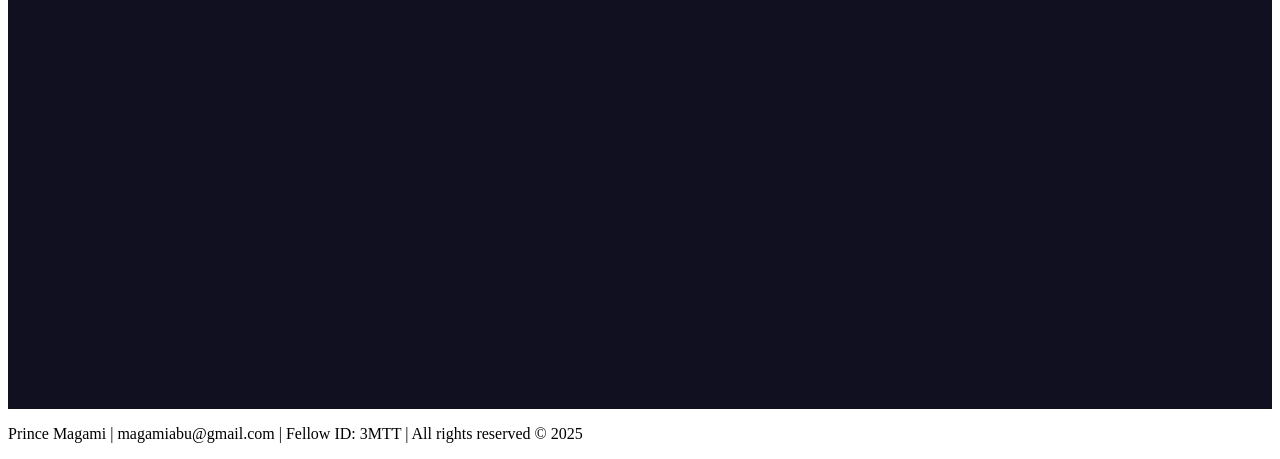
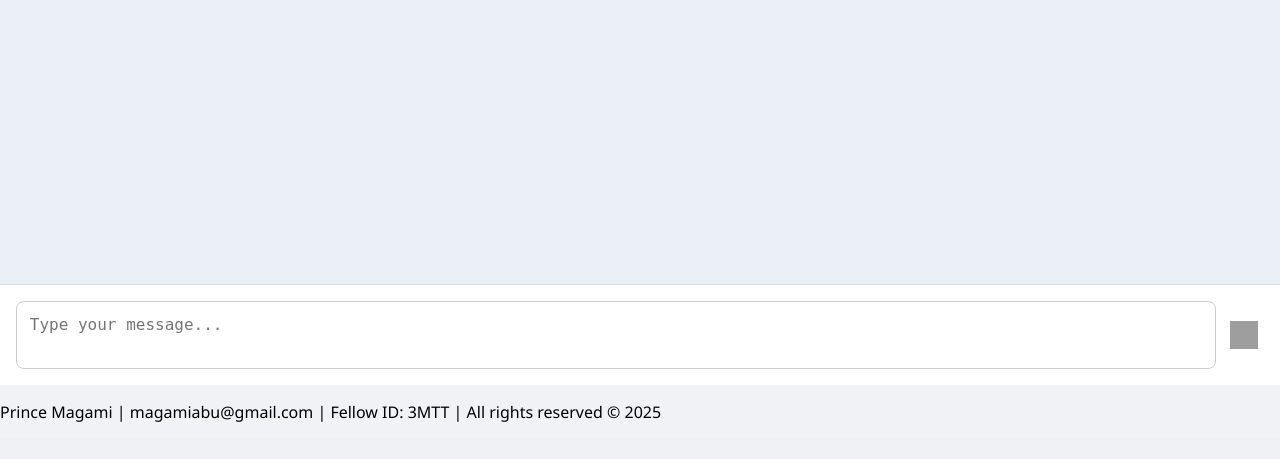
Before and after one commit to Prince-Magami/PMAI, a FastAPI app: template templates/chat.html in a window 1280 px wide. Shown: the part 535-994 px from the top of the page. After the commit the page ends 957 px from the top, so only its background shows below. Run offline with FastAPI, Linux system fonts and the light colour scheme; the template is opened without the code that fills it, so the values that code supplies are empty; grey boxes are pictures that could not be loaded.

Commit message:
Update chat.css

```diff
--- a/static/chat.css
+++ b/static/chat.css
@@ -1,115 +1,68 @@
-/* chat.css - Modern Chat UI for PMAI */
+body {
+  margin: 0;
+  font-family: 'Segoe UI', Tahoma, Geneva, Verdana, sans-serif;
+  background: #f0f2f5;
+}
 
 .chat-wrapper {
   display: flex;
   flex-direction: column;
   height: 100vh;
-  padding: 1rem 2rem;
-  background-color: #101020;
-  color: #fff;
 }
 
-.chat-header {
-  font-size: 1.4rem;
-  font-weight: 600;
-  color: #00ffc8;
-  margin-bottom: 1rem;
+.controls {
+  display: flex;
+  justify-content: center;
+  gap: 1rem;
+  padding: 1rem;
+  background: #ffffff;
+  box-shadow: 0 2px 4px rgba(0,0,0,0.1);
+  z-index: 1;
 }
 
-#mode-controls {
-  display: flex;
-  gap: 1rem;
-  margin-bottom: 1.2rem;
-  align-items: center;
-  flex-wrap: wrap;
+.controls select {
+  padding: 0.5rem;
+  font-size: 1rem;
+  border-radius: 5px;
+  border: 1px solid #ccc;
 }
 
-#mode, #lang {
-  padding: 0.6rem;
-  font-size: 1rem;
-  border-radius: 6px;
-  border: none;
-  background: #1c1c2f;
-  color: #f2f2f2;
+.chat-log {
+  flex-grow: 1;
+  overflow-y: auto;
+  padding: 1rem;
+  background: #eaf0f6;
 }
 
-#chat-window {
-  flex: 1;
-  overflow-y: auto;
-  padding-right: 0.5rem;
+.chat-form {
   display: flex;
-  flex-direction: column;
-  gap: 1rem;
-  scroll-behavior: smooth;
-  border-top: 1px solid #222;
-  padding-top: 1rem;
+  padding: 1rem;
+  background: #ffffff;
+  border-top: 1px solid #ddd;
 }
 
-.message {
-  display: flex;
-  flex-direction: column;
-  gap: 0.2rem;
-  background-color: #1c1c2f;
-  padding: 1rem;
-  border-radius: 10px;
-  box-shadow: 0 2px 6px rgba(0,0,0,0.2);
+.chat-form textarea {
+  flex-grow: 1;
+  resize: none;
+  padding: 0.8rem;
+  font-size: 1rem;
+  border-radius: 8px;
+  border: 1px solid #ccc;
+  outline: none;
+  min-height: 40px;
+  max-height: 120px;
 }
 
-.message.user {
-  align-self: flex-end;
-  background-color: #262646;
-  border-left: 4px solid #00ffc8;
+.send-btn {
+  background: none;
+  border: none;
+  margin-left: 0.5rem;
+  cursor: pointer;
+  display: flex;
+  align-items: center;
 }
 
-.message.ai {
-  align-self: flex-start;
-  border-left: 4px solid #ffffff44;
+.send-btn img {
+  width: 28px;
+  height: 28px;
 }
-
-.message p {
-  margin: 0;
-  line-height: 1.4;
-  font-size: 0.95rem;
-}
-
-#chat-form {
-  display: flex;
-  align-items: center;
-  gap: 0.8rem;
-  margin-top: 1.5rem;
-  padding: 0.5rem 0;
-  background-color: #141428;
-  position: sticky;
-  bottom: 0;
-}
-
-#chat-input {
-  flex: 1;
-  padding: 0.8rem;
-  border-radius: 6px;
-  border: none;
-  background: #222233;
-  color: #fff;
-  font-size: 1rem;
-}
-
-#chat-form button {
-  background-color: transparent;
-  border: none;
-  color: #00ffc8;
-  font-size: 1.5rem;
-  cursor: pointer;
-  transition: color 0.3s;
-}
-
-#chat-form button:hover {
-  color: #00d5b5;
-}
-
-.typing-indicator {
-  font-style: italic;
-  font-size: 0.9rem;
-  color: #aaa;
-  margin-top: -0.5rem;
-  padding-left: 0.5rem;
-}
```
